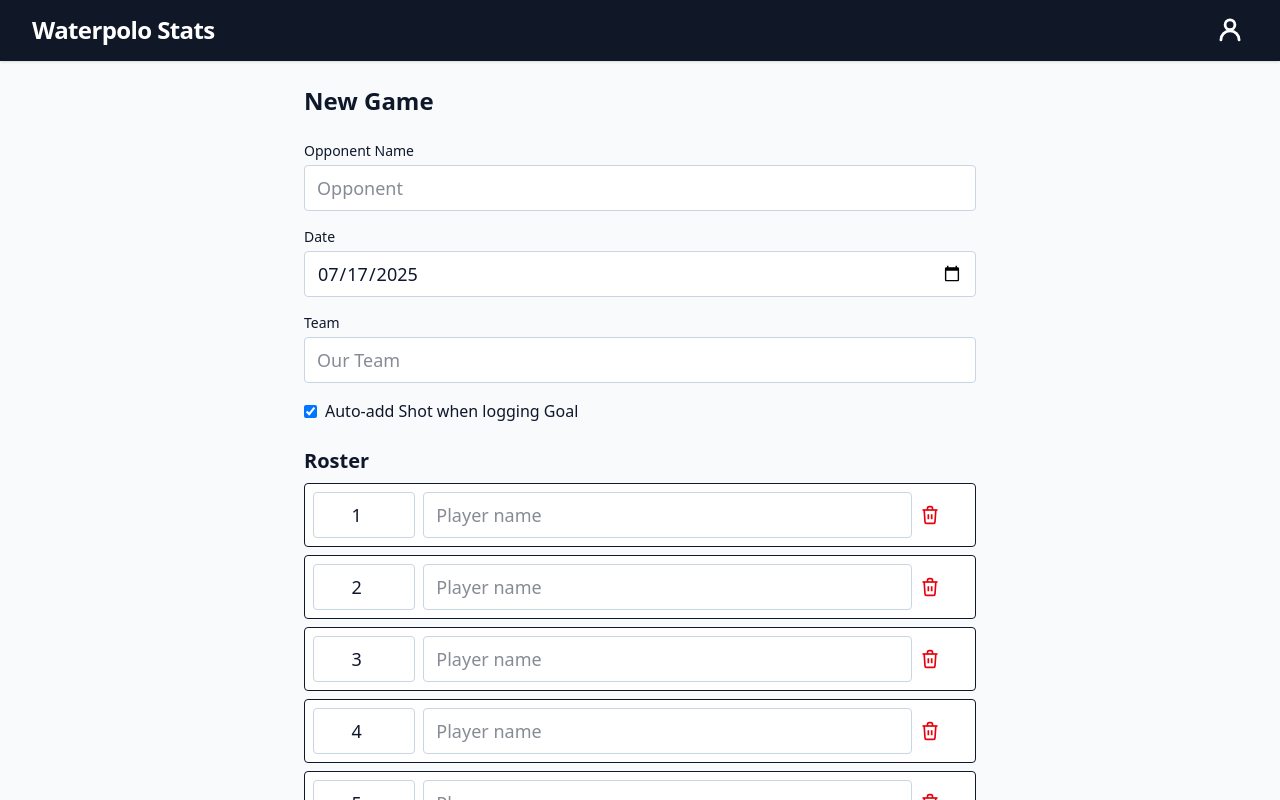
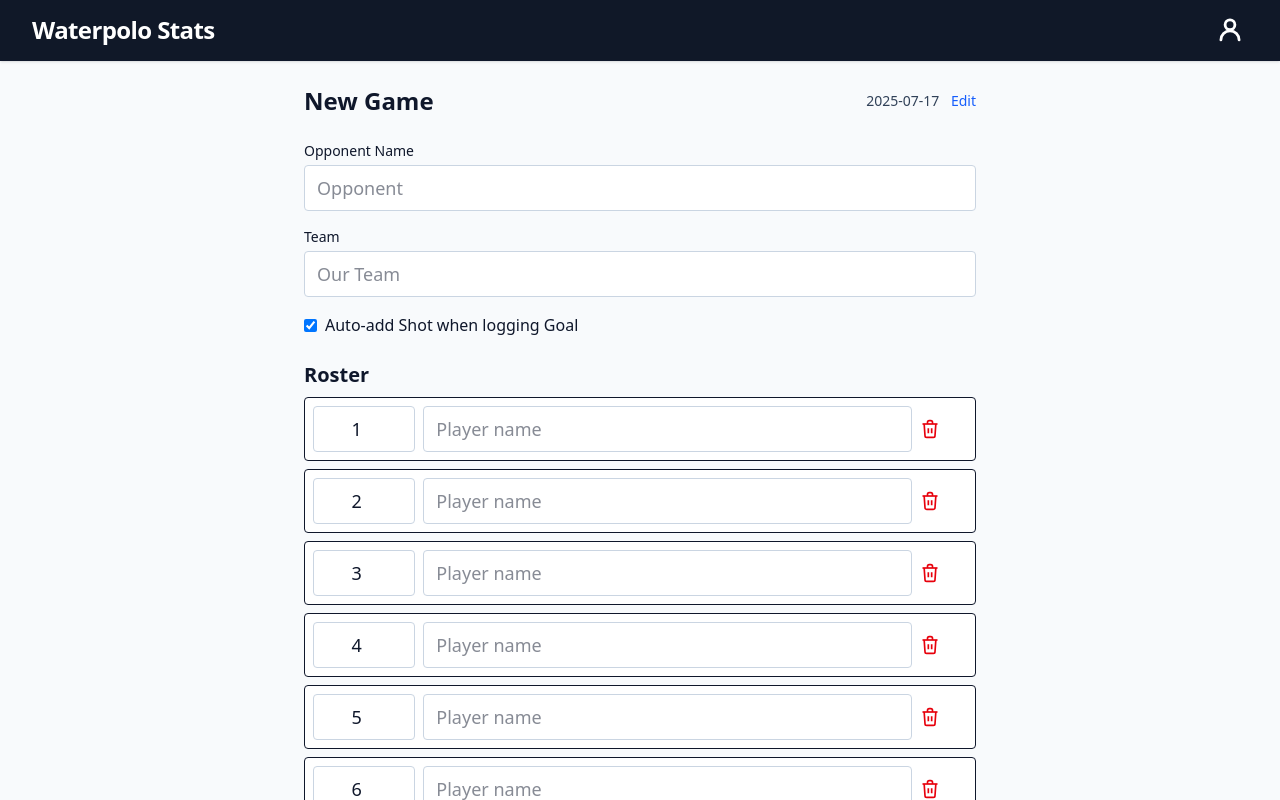
Before and after one commit to ajhunyady/waterpolo, a SvelteKit app: page /game/new in a window 1280 px wide. Shown: the top 800 px of the page. Built offline with nearby package versions, Linux system fonts and the light colour scheme.

Commit message:
Move date input to header on new game page

```diff
--- a/src/routes/game/new/+page.svelte
+++ b/src/routes/game/new/+page.svelte
@@ -13,6 +13,7 @@
   let homeTeamName = $state('');
   let periods = 4;
   let autoShotOnGoal = $state(true);
+  let editingDate = $state(false);
 
   const teamsIdxStore = teamStore.teams;
   let teams: TeamIndexEntry[] = $state([]);
@@ -91,19 +92,37 @@
 </script>
 
 <div class="space-y-6 max-w-2xl mx-auto">
-  <h1 class="text-2xl font-bold">New Game</h1>
+  <div class="flex items-center justify-between">
+    <h1 class="text-2xl font-bold">New Game</h1>
+    {#if editingDate}
+      <input
+        type="date"
+        bind:value={date}
+        class="input w-auto"
+        onblur={() => (editingDate = false)}
+        onkeydown={(e) => {
+          if (e.key === 'Enter') editingDate = false;
+        }}
+      />
+    {:else}
+      <span class="text-sm text-slate-700">
+        {date}
+        <button
+          type="button"
+          class="ml-2 text-blue-600 hover:underline"
+          onclick={() => (editingDate = true)}
+        >
+          Edit
+        </button>
+      </span>
+    {/if}
+  </div>
 
   <div class="grid gap-4">
     <label class="grid gap-1">
       <span class="text-sm font-medium">Opponent Name</span>
       <input bind:value={opponentName} class="input" placeholder="Opponent" />
     </label>
-
-    <label class="grid gap-1">
-      <span class="text-sm font-medium">Date</span>
-      <input type="date" bind:value={date} class="input" />
-    </label>
-
     <label class="grid gap-1">
       <span class="text-sm font-medium">Team</span>
       <TeamAutocomplete bind:selectedTeamId bind:teamName={homeTeamName} />
```
